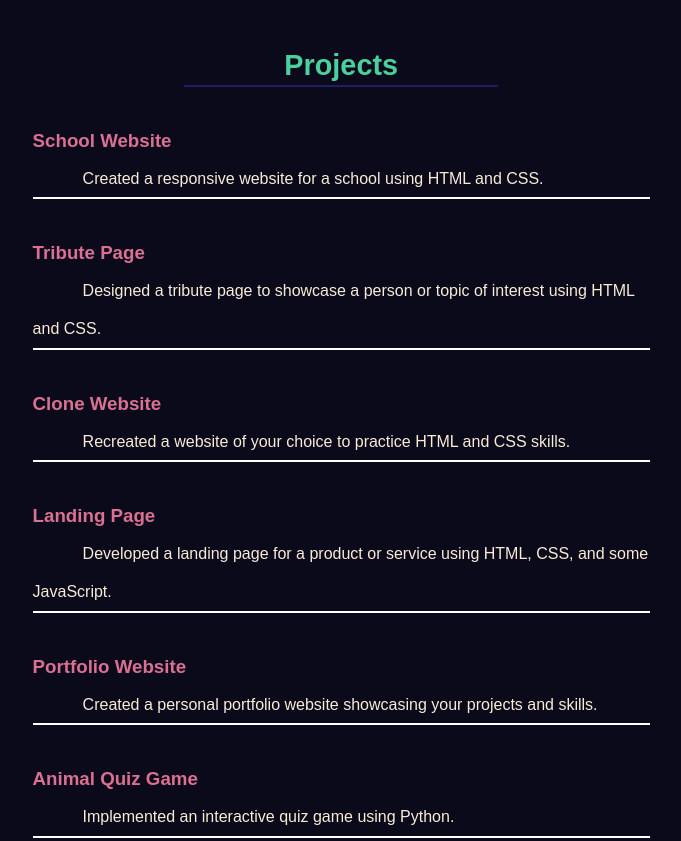
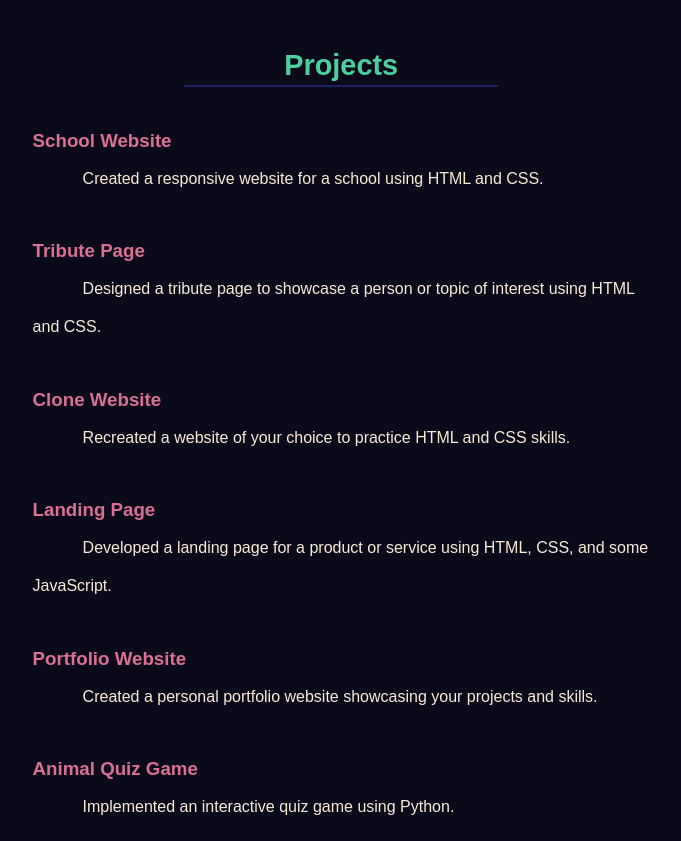
Before and after one commit to daaspraveen/PraveenDaas-Portofolio, a plain HTML site: page index.html in a window 1280 px wide. Shown: the part 3091-3932 px from the top of the page, without its empty margins (286-967 px from the left). Drawn offline with nearby package versions, Linux system fonts and the light colour scheme; a web font is replaced by a local one.

Commit message:
Update style.css

```diff
--- a/style.css
+++ b/style.css
@@ -67,7 +67,7 @@ section { .heading {font-size: 1.2rem;margin: auto;text-align: center;width: 50%
     >p{text-indent: 12px;}}
 
 #projects{width: 50%;margin: auto;  }
-#projects .project{padding-top: 30px;margin: 5px;border-bottom: 2px solid white;
+#projects .project{padding-top: 30px;margin: 5px;
     >h3 a{text-decoration: none;color: palevioletred;}
     >h3 a:hover{color: rgb(104, 167, 196);font-size: 1.3rem;border-bottom: 2px solid rgb(52, 160, 210);}
     >p {text-indent: 50px; }
```
